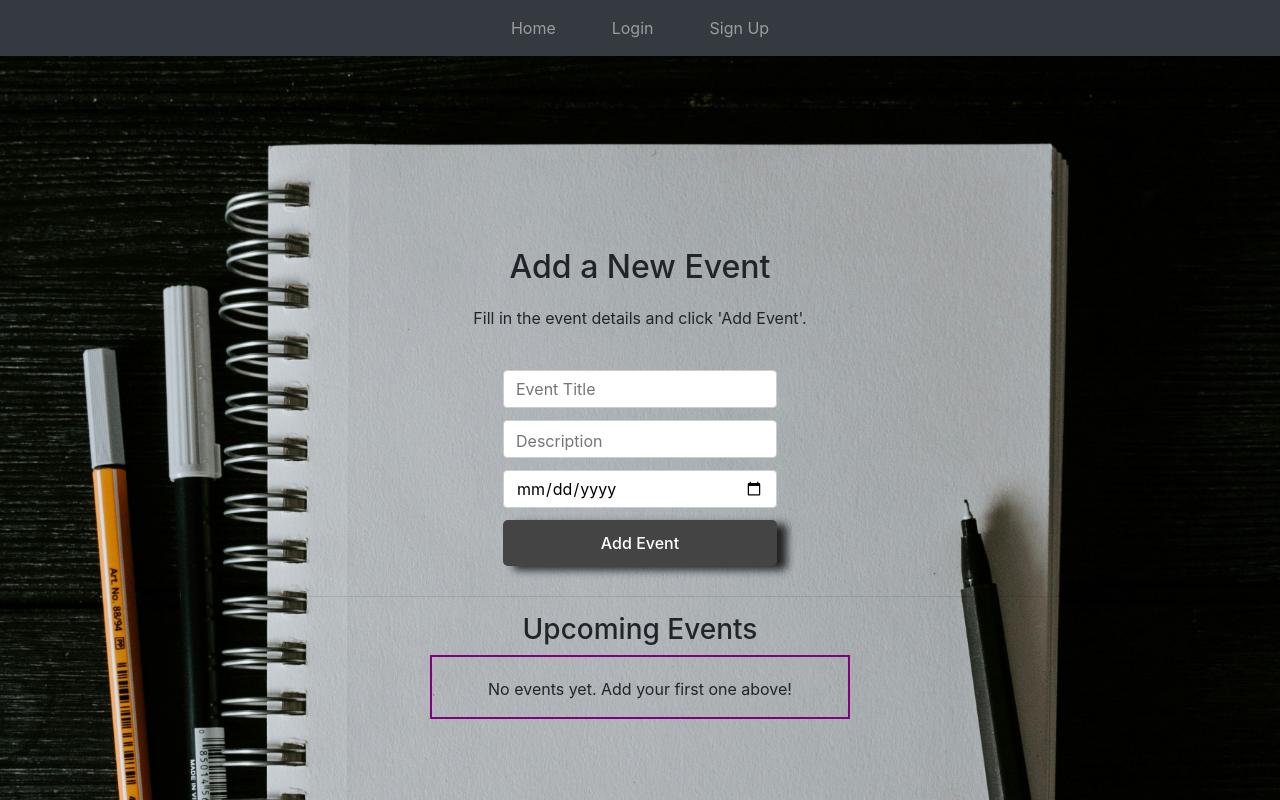
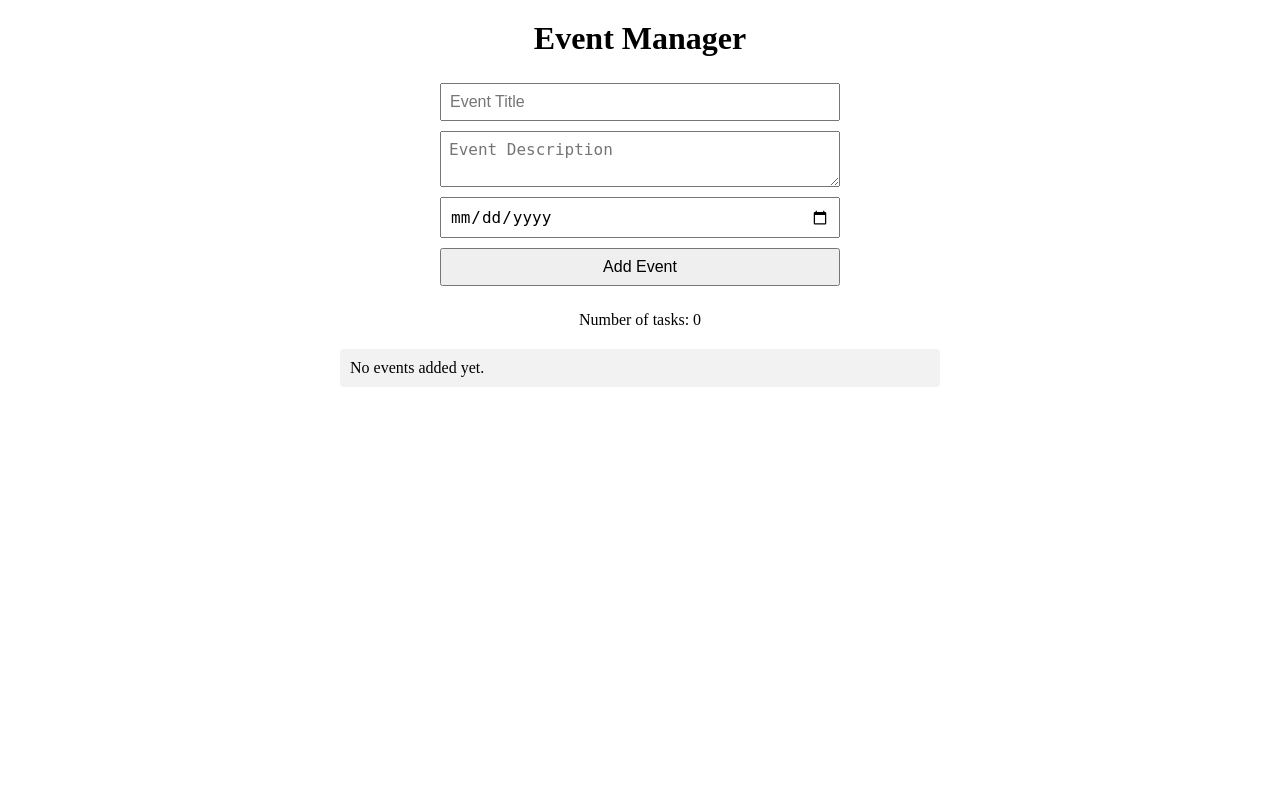
Before and after one commit to Bre0409/python-flask-assignment, a Flask app: page /events in a window 1280 px wide. Run offline with Flask 3, Linux system fonts and the light colour scheme; some libraries are stand-ins or nearby versions.

Commit message:
html if statemnet

```diff
--- a/website/events.py
+++ b/website/events.py
@@ -1,15 +1,16 @@
 from flask import Blueprint, render_template, request, redirect, url_for
 
-# Create blueprint
 events_bp = Blueprint('events', __name__)
 
-# In-memory event list
 events = []
 event_id_counter = 1
 
 @events_bp.route('/events', methods=['GET', 'POST'])
 def add_event():
     global event_id_counter
+
+    # Import tasks here to avoid circular import
+    from .views import tasks
 
     if request.method == 'POST':
         title = request.form.get('title')
@@ -25,7 +26,8 @@
             event_id_counter += 1
         return redirect(url_for('events.add_event'))
 
-    return render_template('events.html', events=events, edit_event=None)
+    num_tasks = len(tasks)  # number of current tasks
+    return render_template('events.html', events=events, edit_event=None, num_tasks=num_tasks)
 
 @events_bp.route('/events/delete/<int:event_id>', methods=['POST'])
 def delete_event(event_id):
@@ -35,25 +37,23 @@
 
 @events_bp.route('/events/edit/<int:event_id>', methods=['GET', 'POST'])
 def edit_event(event_id):
+    from .views import tasks  # import tasks again here
+
     global events
 
-    # Find the event
     event = next((e for e in events if e['id'] == event_id), None)
-
     if not event:
         return redirect(url_for('events.add_event'))
 
     if request.method == 'POST':
-        # Update event fields
         event['title'] = request.form.get('title')
         event['description'] = request.form.get('description')
         event['date'] = request.form.get('date')
         return redirect(url_for('events.add_event'))
 
-    # Render same page with edit_event passed to template
-    return render_template('events.html', events=events, edit_event=event)
+    num_tasks = len(tasks)
+    return render_template('events.html', events=events, edit_event=event, num_tasks=num_tasks)
 
 @events_bp.route('/calendar')
 def calendar():
-    # Pass all events to calendar page
     return render_template('calendar.html', events=events)
--- a/website/static/css/calendar.css
+++ b/website/static/css/calendar.css
@@ -108,7 +108,7 @@
   word-break: break-word;
 }
 
-/* Tablet and up */
+
 @media (min-width: 768px) {
   .container {
     border: red solid 2px;
@@ -117,7 +117,6 @@
   }
 }
 
-/* Phone: scale to fit inside wrapper without overflow */
 @media (max-width: 768px) {
   .calendar-wrapper {
     transform: scale(0.85);
@@ -133,7 +132,7 @@
   }
 }
 
-/* Extra small screens */
+
 @media (max-width: 500px) {
   .calendar-wrapper {
     transform: scale(0.75);
--- a/website/templates/events.html
+++ b/website/templates/events.html
@@ -1,55 +1,107 @@
-{% extends "base.html" %}
+<!DOCTYPE html>
+<html lang="en">
+<head>
+    <meta charset="UTF-8" />
+    <meta name="viewport" content="width=device-width, initial-scale=1" />
+    <title>Events</title>
+    <style>
+        body {
+            background-color: white;
+            transition: background-image 0.5s ease;
+        }
 
-{% block title %}Events{% endblock %}
+        @media (max-width: 768px) {
+            body.many-tasks {
+                background-image: url("/static/images/mydiary4ex.jpg");
+                background-size: cover;
+                background-repeat: repeat;
+            }
+        }
 
-{% block content %}
+        /* Simple styles */
+        h1 {
+            text-align: center;
+            margin-top: 20px;
+        }
 
-<link rel="stylesheet" href="{{ url_for('static', filename='css/events.css') }}">
+        form {
+            max-width: 400px;
+            margin: 20px auto;
+            display: flex;
+            flex-direction: column;
+        }
 
-<div class="container mt-5">
-    <h2>{{ edit_event and "Edit Event" or "Add a New Event" }}</h2>
-    <p>{{ edit_event and "Update the event details and click 'Update'." or "Fill in the event details and click 'Add Event'." }}</p>
+        input, textarea, button {
+            margin: 5px 0;
+            padding: 8px;
+            font-size: 1rem;
+        }
 
-    <!-- Form (Add or Edit) -->
-    <form
-        action="{{ edit_event and url_for('events.edit_event', event_id=edit_event.id) or url_for('events.add_event') }}"
-        method="POST"
-        class="event-form-row"
-    >
-        <input type="text" name="title" placeholder="Event Title" required value="{{ edit_event.title if edit_event else '' }}">
-        <textarea name="description" placeholder="Description" rows="1">{{ edit_event.description if edit_event else '' }}</textarea>
-        <input type="date" name="date" required value="{{ edit_event.date if edit_event else '' }}">
+        ul {
+            max-width: 600px;
+            margin: 20px auto;
+            padding: 0;
+            list-style-type: none;
+        }
 
-        <button type="submit" class="add-btn">
-  {{ edit_event and "Update" or "Add Event" }}
-</button>
+        ul li {
+            background: #f2f2f2;
+            margin: 5px 0;
+            padding: 10px;
+            border-radius: 4px;
+        }
 
+        .edit-form {
+            margin-top: 10px;
+        }
+    </style>
+</head>
+<body class="{% if num_tasks > 4 %}many-tasks{% endif %}">
+
+    <h1>Event Manager</h1>
+
+    <!-- Add new event form -->
+    <form method="POST" action="{{ url_for('events.add_event') }}">
+        <input type="text" name="title" placeholder="Event Title" required />
+        <textarea name="description" placeholder="Event Description"></textarea>
+        <input type="date" name="date" required />
+        <button type="submit">Add Event</button>
     </form>
 
-    <hr>
+    <p style="text-align:center;">Number of tasks: {{ num_tasks }}</p>
 
-    <h3>Upcoming Events</h3>
+    <ul>
+        {% for event in events %}
+            <li>
+                <strong>{{ event.title }}</strong> - {{ event.date }}<br />
+                <em>{{ event.description }}</em>
 
-    <div class="events-container">
-        {% if events %}
-            <ul class="event-list">
-                {% for event in events %}
-                    <li class="event-item">
-                        <h5>{{ event.title }}</h5>
-                        <p>{{ event.description }}</p>
-                        <small>{{ event.date }}</small>
-                        <div class="event-actions">
-                            <a href="{{ url_for('events.edit_event', event_id=event.id) }}" class="edit-btn">Edit</a>
-                            <form action="{{ url_for('events.delete_event', event_id=event.id) }}" method="POST" style="display:inline;">
-                                <button type="submit" class="delete-btn">Delete</button>
-                            </form>
-                        </div>
-                    </li>
-                {% endfor %}
-            </ul>
+                <!-- Edit button triggers showing the edit form -->
+                <form method="GET" action="{{ url_for('events.edit_event', event_id=event.id) }}" style="display:inline;">
+                    <button type="submit">Edit</button>
+                </form>
+
+                <!-- Delete event form -->
+                <form method="POST" action="{{ url_for('events.delete_event', event_id=event.id) }}" style="display:inline;" onsubmit="return confirm('Delete this event?');">
+                    <button type="submit">Delete</button>
+                </form>
+            </li>
         {% else %}
-            <p>No events yet. Add your first one above!</p>
-        {% endif %}
-    </div>
-</div>
-{% endblock %}
+            <li>No events added yet.</li>
+        {% endfor %}
+    </ul>
+
+    {% if edit_event %}
+    <!-- Edit event form -->
+    <form method="POST" action="{{ url_for('events.edit_event', event_id=edit_event.id) }}" class="edit-form" style="max-width:400px; margin: 20px auto;">
+        <h2>Edit Event</h2>
+        <input type="text" name="title" value="{{ edit_event.title }}" required />
+        <textarea name="description">{{ edit_event.description }}</textarea>
+        <input type="date" name="date" value="{{ edit_event.date }}" required />
+        <button type="submit">Save Changes</button>
+        <a href="{{ url_for('events.add_event') }}" style="margin-left:10px;">Cancel</a>
+    </form>
+    {% endif %}
+
+</body>
+</html>
--- a/website/views.py
+++ b/website/views.py
@@ -1,15 +1,12 @@
 from flask import Blueprint, render_template, request, redirect, url_for
-from .events import events
+from .events import events  # if you need events here
 
 views = Blueprint('views', __name__)
-
 
 tasks = []
 task_id_counter = 1
 
 DAY_NAMES = ["Today", "Tomorrow", "Wednesday", "Thursday", "Friday", "Saturday", "Sunday"]
-
-
 
 @views.route('/tasks', methods=['GET', 'POST'])
 def task_list():
```
